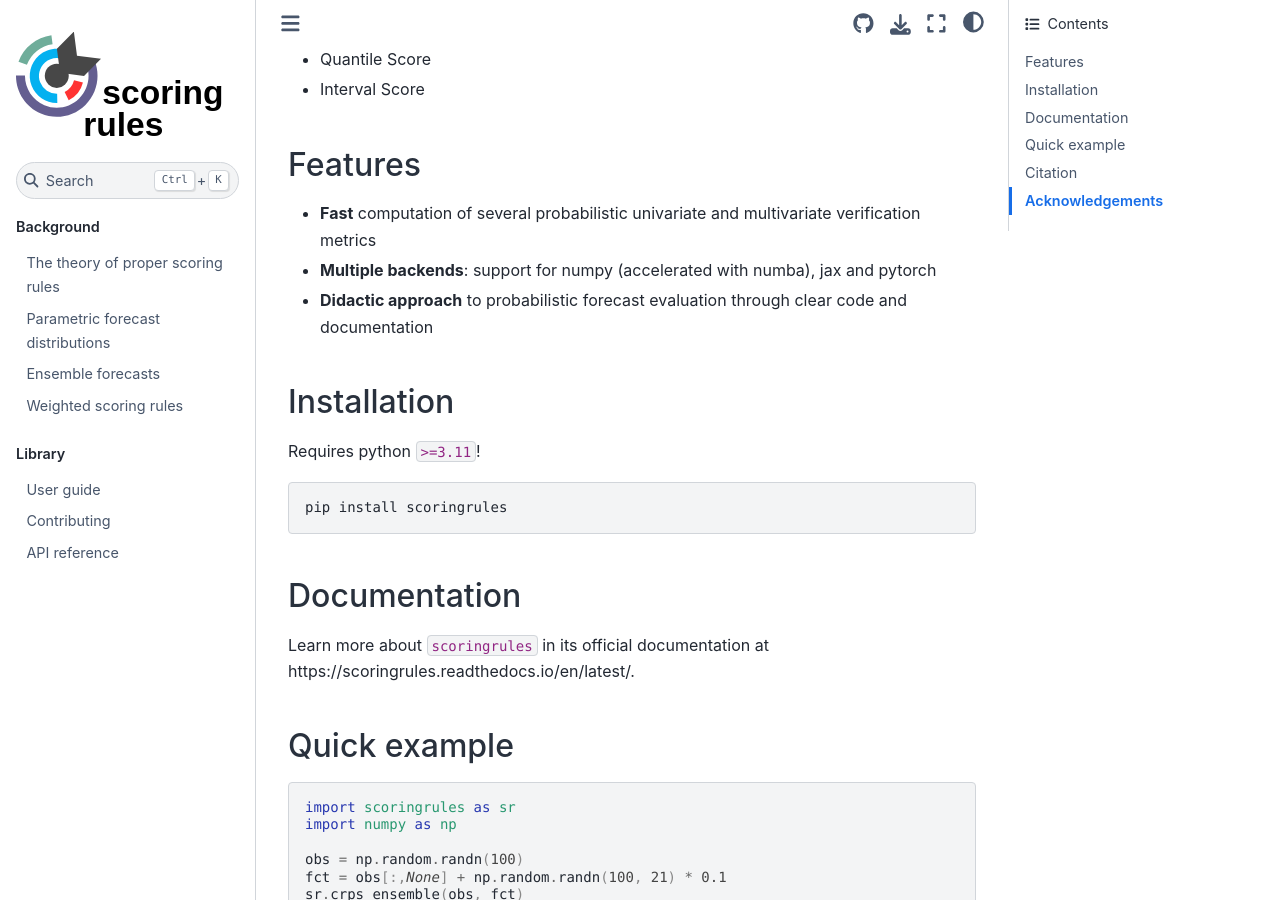
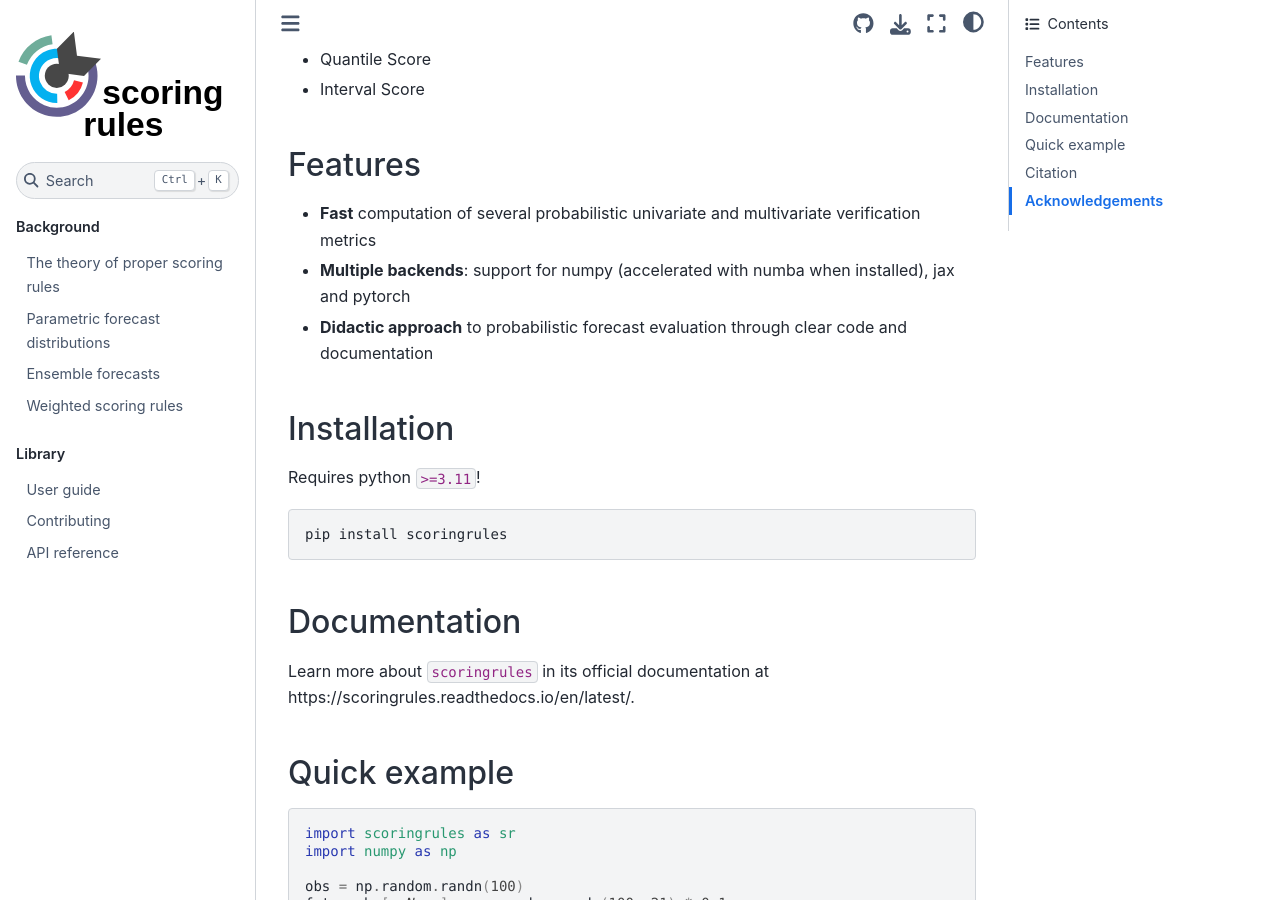
Before and after one commit to frazane/scoringrules, a Sphinx documentation site: the page built from docs/index.md, in a window 1280 px wide and 900 px high, scrolled down 712 px. Built offline with Sphinx 7.4.7 and the Sphinx Book theme 1.1.4, drawn with Linux system fonts in a browser that asks for light colours.

Commit message:
mention numba when installed in the feature bullet and the stale cache crash in contributing

```diff
--- a/docs/index.md
+++ b/docs/index.md
@@ -53,7 +53,7 @@ reference.md
 ## Features
 
 - **Fast** computation of several probabilistic univariate and multivariate verification metrics
-- **Multiple backends**: support for numpy (accelerated with numba), jax and pytorch
+- **Multiple backends**: support for numpy (accelerated with numba when installed), jax and pytorch
 - **Didactic approach** to probabilistic forecast evaluation through clear code and documentation
 
 ## Installation
```
Also changed, not shown: CONTRIBUTING.md (+5 -0 lines), README.md (+1 -1 lines).
